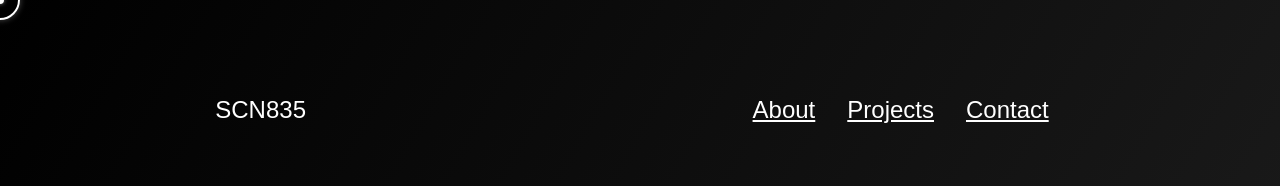
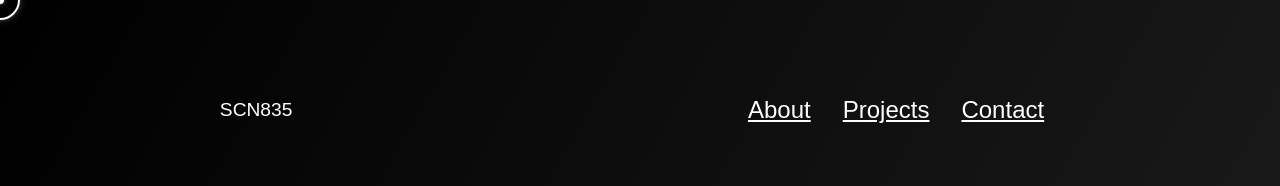
Before and after one commit to viiiiiimmv/MyPortfolio, a React (Vite) app: page / in a window 1280 px wide. Shown: the top 186 px of the page. Built offline with nearby package versions, Linux system fonts and the light colour scheme; a web font is replaced by a local one.

Commit message:
version 1.4

```diff
--- a/package.json
+++ b/package.json
@@ -11,7 +11,9 @@
   },
   "dependencies": {
     "@emailjs/browser": "^4.4.1",
+    "axios": "^1.9.0",
     "dompurify": "^3.2.5",
+    "lucide-react": "^0.509.0",
     "react": "^19.1.0",
     "react-dom": "^19.1.0",
     "react-icons": "^5.5.0",
--- a/src/App.jsx
+++ b/src/App.jsx
@@ -1,30 +1,41 @@
+// App.jsx
 import { useEffect, useState } from 'react';
 import './App.css';
-import Hero from './components/Hero.jsx';
-import PostHero from './components/PostHero.jsx';
-import Projects from './components/Projects.jsx';
-import FooterContent from './components/FooterContent.jsx';
-import Stats from './components/Stats.jsx';
-import CustomCursor from './components/CustomCursor.jsx';
-import HomeLoader from './components/HomeLoader.jsx'; // Import the loader
+import Hero from './components/Hero';
+import PostHero from './components/PostHero';
+import Projects from './components/Projects';
+import FooterContent from './components/FooterContent';
+import Stats from './components/Stats';
+import CustomCursor from './components/CustomCursor';
+import HomeLoader from './components/HomeLoader';
+import BackgroundAudio from './components/BackgroundAudio';
 
 function App() {
   const [showLoader, setShowLoader] = useState(true);
+  const [volume, setVolume] = useState(0.5);
+  const [isMuted, setIsMuted] = useState(false);
 
   useEffect(() => {
     const timer = setTimeout(() => {
       setShowLoader(false);
-    }, 4000); // Loader will be shown for 4 seconds
-
+    }, 4000);
     return () => clearTimeout(timer);
   }, []);
 
   return (
     <>
-      {showLoader ? <HomeLoader /> : (
+      {!showLoader && (
+        <BackgroundAudio
+          src="/assets/betterdays.mp3"
+          volume={isMuted ? 0 : volume}
+        />
+      )}
+      {showLoader ? (
+        <HomeLoader />
+      ) : (
         <>
           <CustomCursor />
-          <Hero />
+          <Hero isMuted={isMuted} setIsMuted={setIsMuted} />
           <PostHero />
           <Projects />
           <Stats />
--- /dev/null
+++ b/src/assets/css/VolumeControl.css
@@ -0,0 +1,12 @@
+.volume-text {
+  font-size: 1.2rem;
+  color: white;
+  cursor: pointer;
+  user-select: none;
+  transition: all 0.2s ease;
+}
+
+.volume-text.muted {
+  text-decoration: line-through;
+  opacity: 0.7;
+}
--- /dev/null
+++ b/src/components/BackgroundAudio.jsx
@@ -0,0 +1,22 @@
+import { useEffect, useRef } from 'react';
+
+const BackgroundAudio = ({ src, volume = 0.5, isMuted }) => {
+  const audioRef = useRef(null);
+
+  useEffect(() => {
+    const audio = audioRef.current;
+    if (!audio) return;
+
+    audio.loop = true;
+    audio.volume = volume;
+    audio.muted = isMuted;
+
+    audio.play().catch((err) => {
+      console.warn("Autoplay failed:", err);
+    });
+  }, [volume, isMuted]);
+
+  return <audio ref={audioRef} src={src} autoPlay />;
+};
+
+export default BackgroundAudio;
--- a/src/components/Hero.jsx
+++ b/src/components/Hero.jsx
@@ -1,10 +1,12 @@
-import '../assets/css/Hero.css'
+// Hero.jsx
+import '../assets/css/Hero.css';
+import VolumeControl from './VolumeControl';
 
-export default function Hero() {
+export default function Hero({ isMuted, setIsMuted }) {
   return (
     <section className="hero-section">
       <nav>
-                <p>SCN835</p>
+        <VolumeControl isMuted={isMuted} setIsMuted={setIsMuted} />
         <span>
           <a href="#about">About</a>
           <a href="#projects">Projects</a>
@@ -12,9 +14,9 @@ export default function Hero() {
         </span>
       </nav>
       <div className="hero-content">
-                <h1>THIS IS <br/> SHIV CHAUHAN .</h1>
+        <h1>THIS IS <br /> SHIV CHAUHAN .</h1>
         <p>Hey there! Glad you stopped by — feel free to explore and get to know a little more about me.</p>
       </div>
     </section>
-    )
+  );
 }
--- a/src/components/Stats.jsx
+++ b/src/components/Stats.jsx
@@ -20,10 +20,15 @@ const Stats = () => {
     const interval = setInterval(() => {
       const nextIndex = Math.floor(Math.random() * images.length);
       setCurrentImage(images[nextIndex]);
-    }, 10000); // 10 seconds
+    }, 10000); // Change image every 10 seconds
 
     return () => clearInterval(interval);
   }, []);
+
+  const handleLeftCardClick = () => {
+    // Open the desired link in a new tab
+    window.open('https://www.instagram.com/stealthy.shutter?utm_source=ig_web_button_share_sheet&igsh=ZDNlZDc0MzIxNw==', '_blank');
+  };
 
   return (
     <div className="portfolio-container">
@@ -39,13 +44,14 @@ const Stats = () => {
           style={{
             backgroundImage: `url(${currentImage})`
           }}
+          onClick={handleLeftCardClick} // Add the click handler here
         ></div>
         <div className="card right-card">
           <div className="section-1">
             <ProblemStatsChart username="shivchauhan" />
           </div>
           <div className="section-2" onClick={handleDownload}>
-              View My Resume
+            View My Resume
           </div>
           <div className="section-3">
             <p>
--- /dev/null
+++ b/src/components/VolumeControl.jsx
@@ -0,0 +1,20 @@
+// VolumeControl.jsx
+import React from 'react';
+import '../assets/css/VolumeControl.css';
+
+const VolumeControl = ({ isMuted, setIsMuted }) => {
+  const handleToggle = () => {
+    setIsMuted(!isMuted);
+  };
+
+  return (
+    <span
+      className={`volume-text ${isMuted ? 'muted' : ''}`}
+      onClick={handleToggle}
+    >
+      SCN835
+    </span>
+  );
+};
+
+export default VolumeControl;
```
Also changed, not shown: 8 other files (tests, documents, lock files or other folders). Lines whose indentation alone changed are shown as unchanged.
